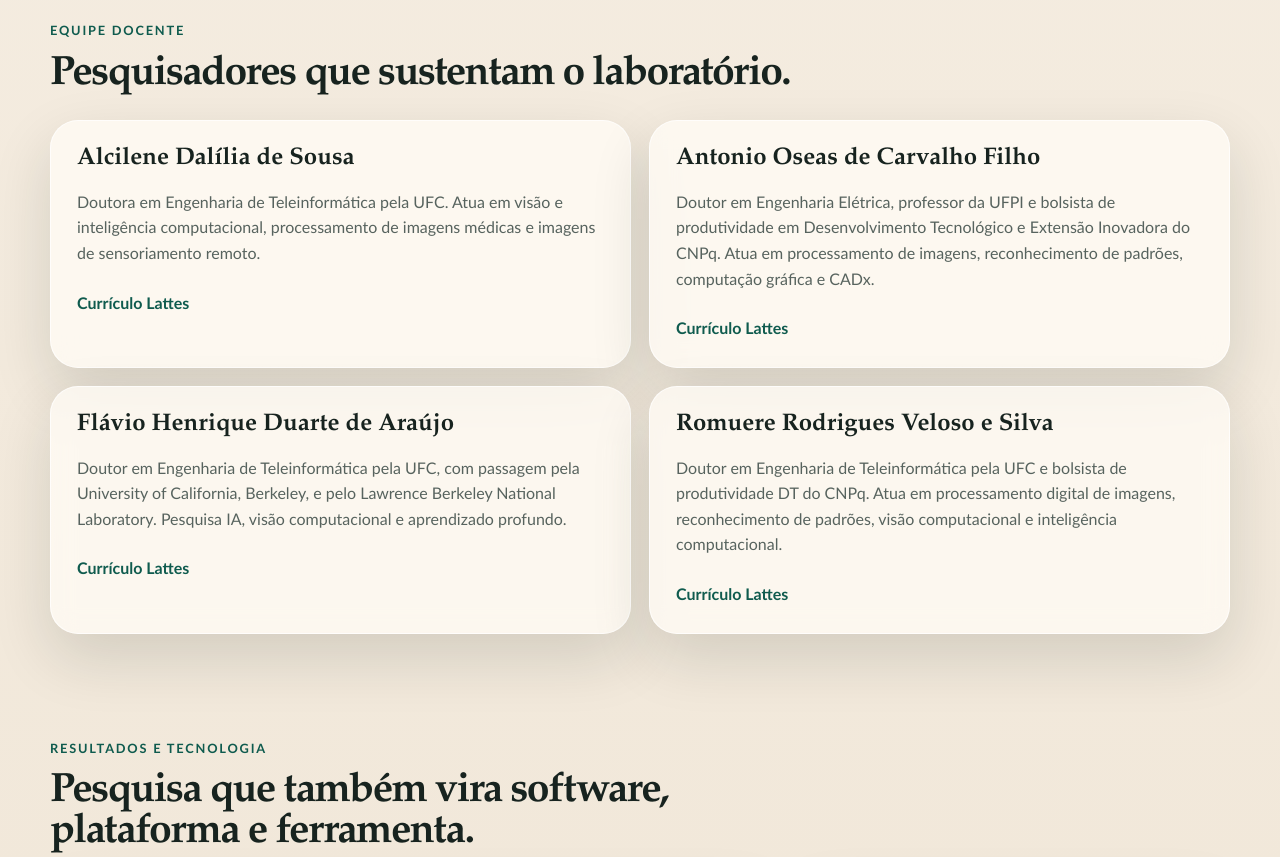
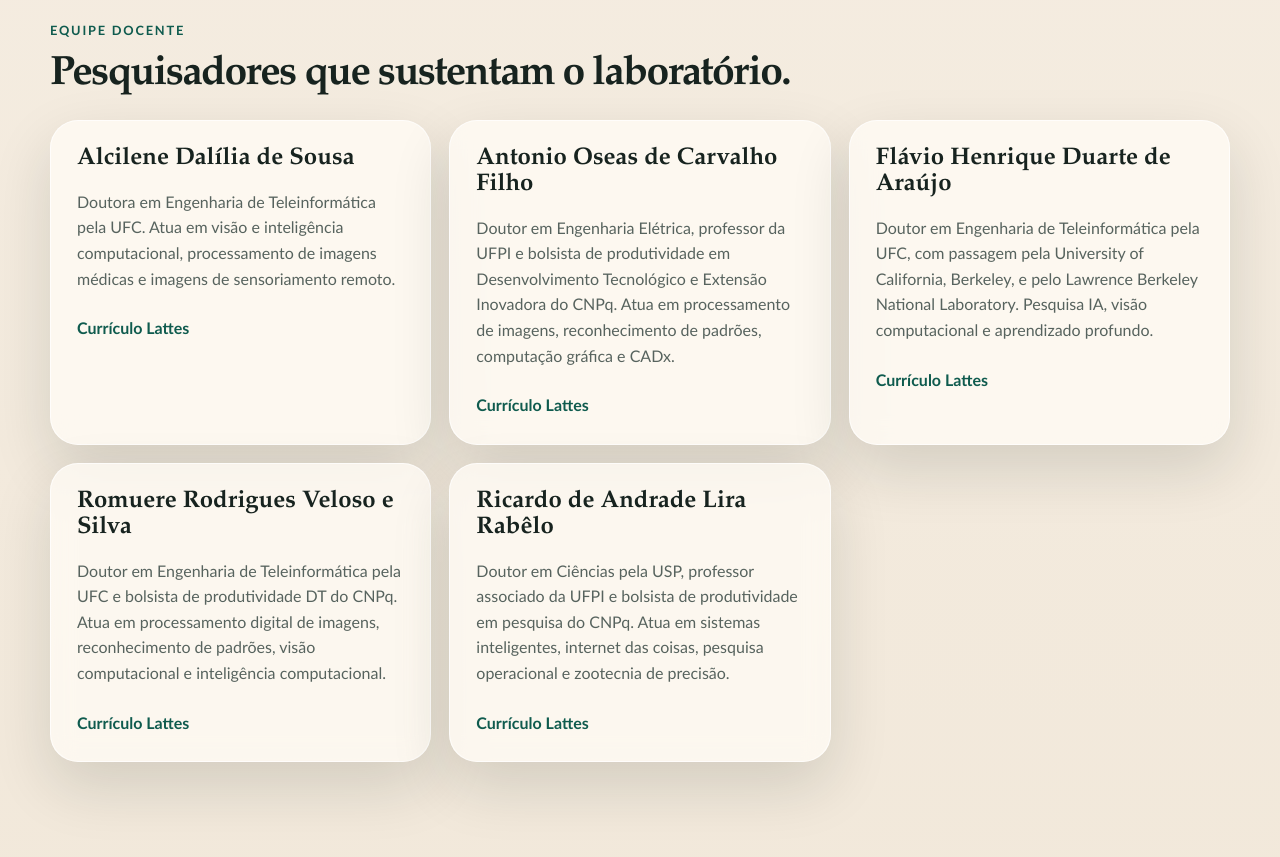
Before and after one commit to pavic-ufpi/site-pavic, a plain HTML site: page index.html in a window 1280 px wide. Shown: the part 3540-4397 px from the top of the page. Drawn offline with Linux system fonts and the light colour scheme.

Commit message:
feat: add novo pesuiador/integrante

```diff
--- a/index.html
+++ b/index.html
@@ -137,7 +137,7 @@
             <h3>Agro e produção animal</h3>
             <p>
               Visão computacional aplicada a ovinos, caprinos e avicultura, com foco em
-              predição de peso, qualidade de carcaça, anemia e apoio ao manejo.
+              predição de peso, qualidade de carcaça, anemia, zootecnia de precisão e apoio ao manejo.
             </p>
           </article>
 
@@ -305,6 +305,16 @@
             </p>
             <a href="http://lattes.cnpq.br/3734588405818556" target="_blank" rel="noreferrer">Currículo Lattes</a>
           </article>
+
+          <article class="team-card reveal">
+            <h3>Ricardo de Andrade Lira Rabêlo</h3>
+            <p>
+              Doutor em Ciências pela USP, professor associado da UFPI e bolsista de
+              produtividade em pesquisa do CNPq. Atua em sistemas inteligentes, internet
+              das coisas, pesquisa operacional e zootecnia de precisão.
+            </p>
+            <a href="http://lattes.cnpq.br/2263553634422386" target="_blank" rel="noreferrer">Currículo Lattes</a>
+          </article>
         </div>
       </section>
 
--- a/styles.css
+++ b/styles.css
@@ -371,7 +371,7 @@ img {
 }
 
 .team-grid {
-  grid-template-columns: repeat(2, minmax(0, 1fr));
+  grid-template-columns: repeat(3, minmax(0, 1fr));
 }
 
 .timeline {
@@ -449,8 +449,11 @@ img {
   .results-layout,
   .card-grid,
   .project-grid,
-  .team-grid,
   .timeline {
+    grid-template-columns: 1fr 1fr;
+  }
+
+  .team-grid {
     grid-template-columns: 1fr 1fr;
   }
 
```
Also changed, not shown: 2 other files.
